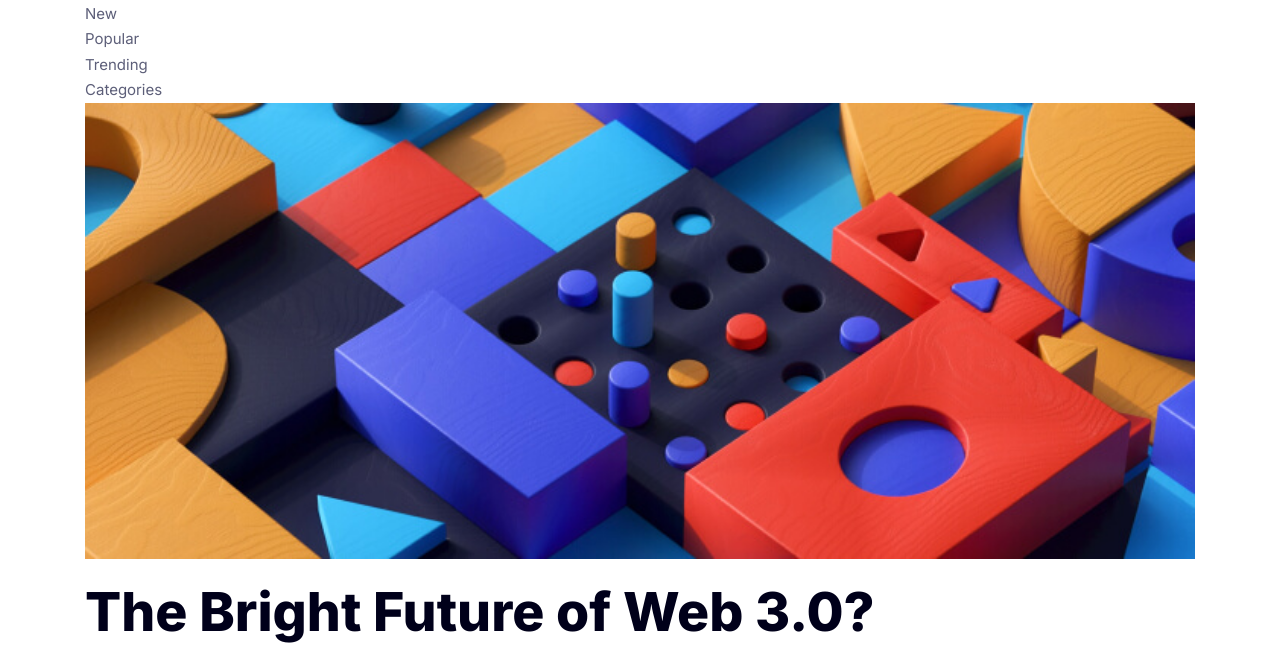
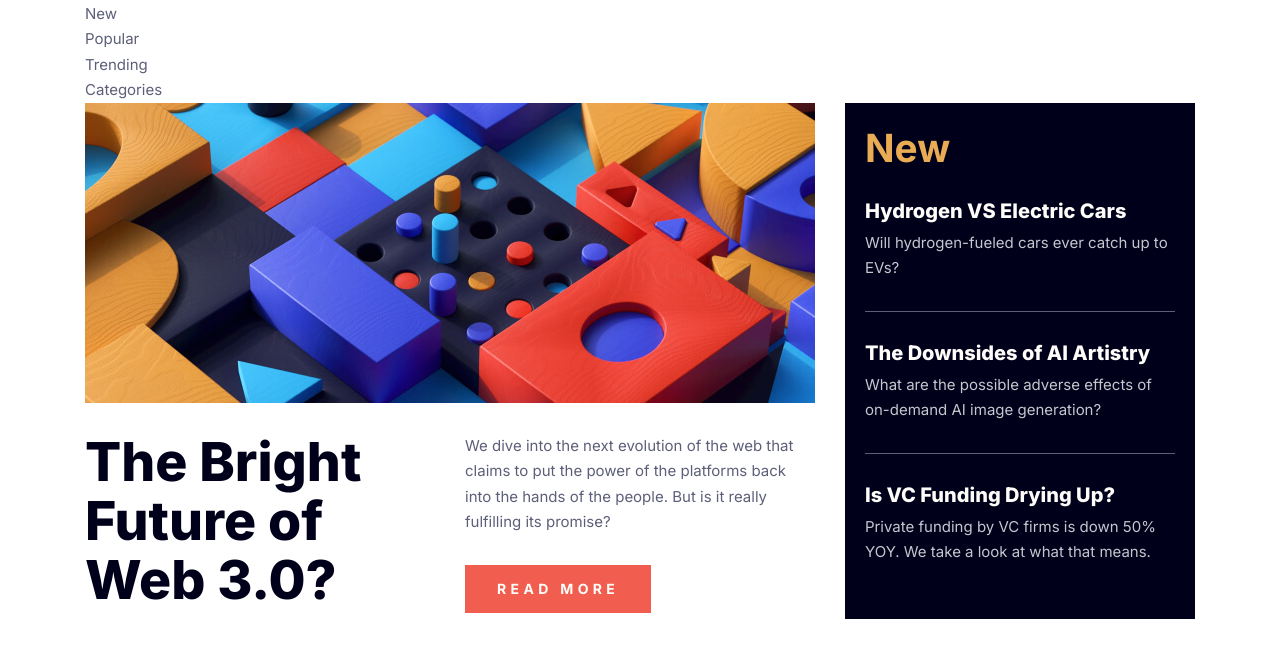
Before and after one commit to rukhulkirom/news-homepage, a website built with Vite: page index.html in a window 1280 px wide. Shown: the part 64-727 px from the top of the page. Built offline with nearby package versions, Linux system fonts and the light colour scheme.

Commit message:
Desktop Layout

```diff
--- a/index.html
+++ b/index.html
@@ -39,9 +39,9 @@
     <main>
       <article class="wrapper grid">
         <section class="feature">
-          <picture>
+          <picture class="feature__picture">
             <source
-              media="(min-width: 1024px)"
+              media="(min-width: 43.75em)"
               srcset="
                 /img/feature-desktop.jpg    1x,
                 /img/feature-desktop-2x.jpg 2x
@@ -60,12 +60,14 @@
           </picture>
 
           <h1 class="feature__headline">The Bright Future of Web 3.0?</h1>
-          <p class="feature__description">
-            We dive into the next evolution of the web that claims to put the
-            power of the platforms back into the hands of the people. But is it
-            really fulfilling its promise?
-          </p>
-          <a href="" class="feature__button">Read More</a>
+          <div class="feature__description">
+            <p>
+              We dive into the next evolution of the web that claims to put the
+              power of the platforms back into the hands of the people. But is
+              it really fulfilling its promise?
+            </p>
+            <a href="" class="feature__button">Read More</a>
+          </div>
         </section>
 
         <section class="new">
--- a/scss/_global.scss
+++ b/scss/_global.scss
@@ -75,4 +75,10 @@ li {
 .grid {
   display: grid;
   gap: u.rem(64);
+
+  @media (width >= u.em(1110)) {
+    grid-template-columns: repeat(3, 1fr);
+    grid-template-rows: u.rem(300) auto auto;
+    gap: u.rem(30);
+  }
 }
--- a/scss/components/_blog.scss
+++ b/scss/components/_blog.scss
@@ -3,6 +3,12 @@
 .blog {
   display: grid;
   gap: u.rem(30);
+
+  @media (width >= u.em(1110)) {
+    grid-template-columns: subgrid;
+    grid-column: 1 / -1;
+    padding-block-start: u.rem(40);
+  }
 
   &__item {
     display: grid;
--- a/scss/components/_feature.scss
+++ b/scss/components/_feature.scss
@@ -3,6 +3,20 @@
 .feature {
   display: grid;
   gap: u.rem(24);
+
+  @media (width >= u.em(1110)) {
+    gap: u.rem(30);
+    grid-column: 1 / 3;
+    grid-row: 1 / 3;
+    grid-template-columns: subgrid;
+    grid-template-rows: subgrid;
+  }
+
+  &__picture {
+    @media (width >= u.em(1110)) {
+      grid-column: 1 / 3;
+    }
+  }
 
   &__image {
   }
@@ -13,6 +27,9 @@
   }
 
   &__description {
+    p {
+      margin-block-end: u.rem(30);
+    }
   }
 
   &__button {
--- a/scss/components/_new.scss
+++ b/scss/components/_new.scss
@@ -3,6 +3,11 @@
 .new {
   background-color: var(--c-blue);
   padding: u.rem(24) u.rem(20);
+
+  @media (width >= u.em(1110)) {
+    grid-column: 3 / 4;
+    grid-row: 1 / 3;
+  }
 
   &__title {
     font-size: var(--f-l);
```
